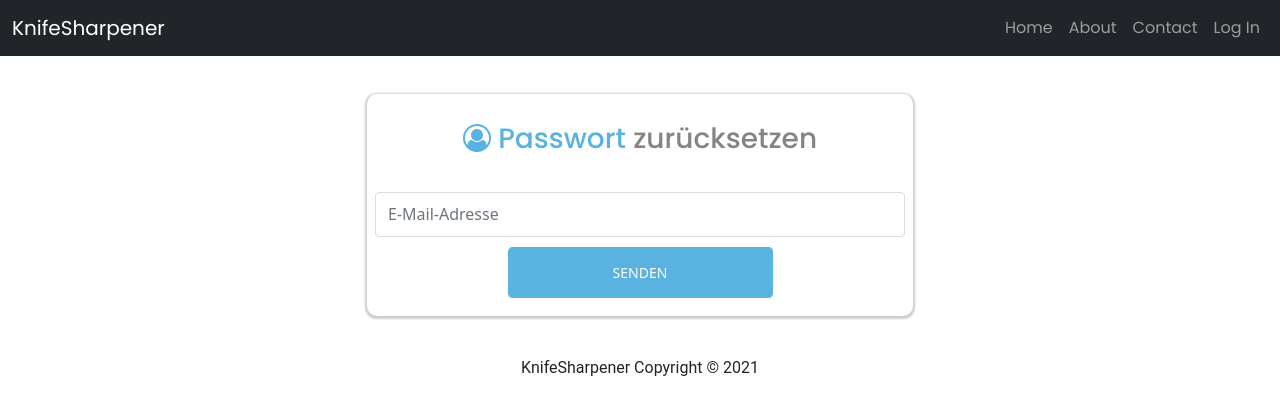
After one commit to rboehme04/knifesharpener, a Django app: page /reset_password in a window 1280 px wide. The commit adds this page. Shown: the top 415 px of the page. Run offline with Django 3.2, Linux system fonts and the light colour scheme; some libraries are stand-ins or nearby versions; some web fonts are replaced.

Commit message:
added password_reset

```diff
--- /dev/null
+++ b/knivesharpener/forms.py
@@ -0,0 +1,29 @@
+from django import forms
+from django.contrib.auth.forms import PasswordResetForm, SetPasswordForm
+
+class UserPasswordResetForm(PasswordResetForm):
+
+    email = forms.EmailField(label='', widget=forms.EmailInput(attrs={
+        'class': 'form-control',
+        'placeholder': 'E-Mail-Adresse',
+        'type': 'text',
+        'name': 'email'
+        }))
+
+    def __init__(self, *args, **kwargs):
+        super(UserPasswordResetForm, self).__init__(*args, **kwargs)
+
+class UserSetPasswordForm(SetPasswordForm):
+
+    new_password1 = forms.CharField(
+        label='',
+        widget=forms.PasswordInput(attrs={
+            'class': 'form-control',
+            'placeholder': 'Neues Passwort',
+        }))
+    new_password2 = forms.CharField(
+        label='',
+        widget=forms.PasswordInput(attrs={
+            'class': 'form-control mt-1',
+            'placeholder': 'Neues Passwort bestätigen',
+            }))
--- /dev/null
+++ b/knivesharpener/templates/knivesharpener/password_reset.html
@@ -0,0 +1,28 @@
+{% extends "knivesharpener/layout.html" %}
+
+{% block body %}
+
+    <div class="container">
+    	<div class="row">
+			<div class="col-md-6 offset-md-3 mt-4">
+				<div class="panel panel-login p-2" style="border-radius: 10px; box-shadow: 0px 1px 2px 2px rgba(0, 0, 0, 0.2)">
+					<div class="panel-heading">
+                        <div>
+                            <div class="card-title">
+                                <h3><i class="fa fa-user-circle-o" aria-hidden="true"></i> Passwort <span id="card_title">zurücksetzen</span></h3>
+                            </div>
+                        </div>
+					</div>
+					<form method="post">
+						{% csrf_token %}
+						{{ form }}
+						<div class="col-sm-6 offset-sm-3">
+							<input type="submit" name="login-submit" id="login-submit" tabindex="4" class="form-control btn btn-login" value="Senden">
+						</div>
+					</form>
+				</div>
+			</div>
+		</div>
+	</div>
+
+{% endblock %}
--- a/knivesharpener/templates/knivesharpener/register_login.html
+++ b/knivesharpener/templates/knivesharpener/register_login.html
@@ -37,6 +37,7 @@
 									<div class="form-group form-listings">
 										<input type="password" name="password" id="password" tabindex="2" class="form-control" placeholder="Passwort">
 									</div>
+									<a href="{% url 'reset_password' %}" class="p-2" style=>Passwort vergessen?</a>
 									<div class="form-group form-listings">
 										<div class="row">
 											<div class="col-sm-6 offset-sm-3">
--- a/knivesharpener/urls.py
+++ b/knivesharpener/urls.py
@@ -1,4 +1,8 @@
 from django.urls import path
+
+from django.contrib.auth import views as auth_views
+from .forms import UserPasswordResetForm, UserSetPasswordForm
+
 from . import views
 
 urlpatterns = [
@@ -6,6 +10,12 @@ urlpatterns = [
     path("login", views.login_view, name="login"),
     path("register", views.register, name="register"),
     path("logout", views.logout_view, name="logout"),
+
+    path('reset_password', auth_views.PasswordResetView.as_view(template_name='knivesharpener/password_reset.html', form_class=UserPasswordResetForm),name="reset_password"),
+    path('reset_password_sent', auth_views.PasswordResetDoneView.as_view(template_name='knivesharpener/password_reset_sent.html'), name="password_reset_done"),
+    path('reset/<uidb64>/<token>', auth_views.PasswordResetConfirmView.as_view(template_name='knivesharpener/password_reset_form.html', form_class=UserSetPasswordForm), name="password_reset_confirm"),
+    path('reset_password_complete', auth_views.PasswordResetCompleteView.as_view(template_name='knivesharpener/password_reset_done.html'), name="password_reset_complete"),
+
     path("email_index", views.email_index, name="email_index"),
     path("offers", views.offers, name="offers"),
     path("cart", views.cart, name="cart"),
```
Also changed, not shown: knivesharpener/templates/knivesharpener/password_reset_done.html (added, +12 -0 lines), knivesharpener/templates/knivesharpener/password_reset_form.html (added, +28 -0 lines), knivesharpener/templates/knivesharpener/password_reset_sent.html (added, +10 -0 lines), knivesharpener/static/knivesharpener/img/41Mm33cCB1L._AC_.jpg (added), knivesharpener/static/knivesharpener/img/knive.png (added).
